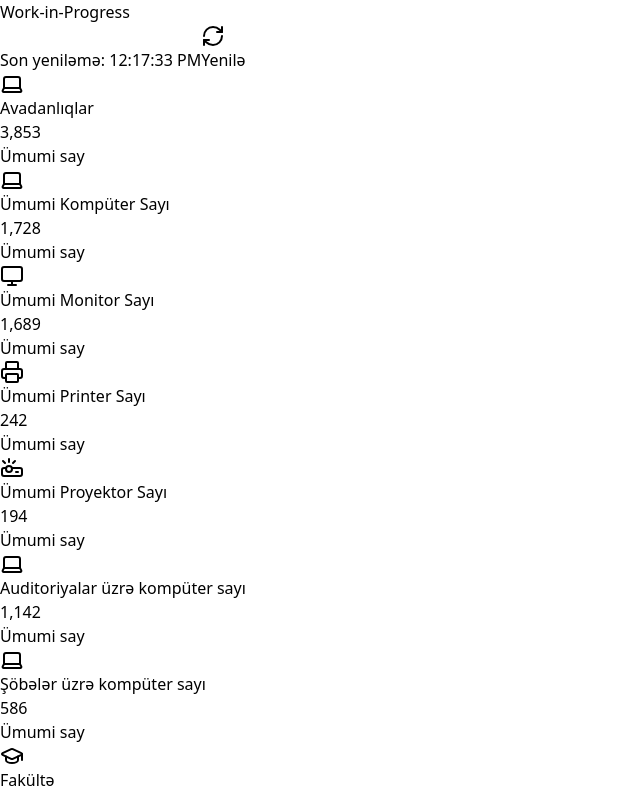
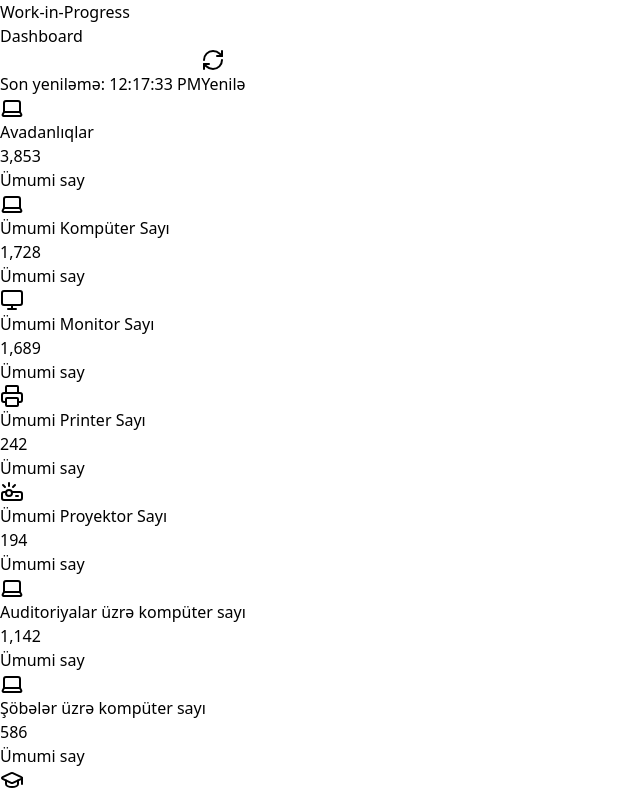
Before and after one commit to ruhidnovruzovv/Inventar, a React (Vite) app: page / in a window 1280 px wide. Shown: the top 796 px of the page, without its empty margins (0-640 px from the left). Built offline with nearby package versions, Linux system fonts and the light colour scheme.

Commit message:
finishedd

```diff
--- a/src/App.jsx
+++ b/src/App.jsx
@@ -211,14 +211,14 @@ function App() {
     <div className="min-h-screen ">
       {/* Header */}
       <header>
-        <nav className="bg-gray-800 text-center text-white py-4 font-semibold">
-          <h1 className='text-3xl'>Work-in-Progress</h1>
+        <nav className="bg-gray-800 text-center text-white py-2 font-semibold">
+          <h1 className='text-xl'>Work-in-Progress</h1>
         </nav>
       </header>
       <div className=" ">
         <div className="max-w-7xl mx-auto px-4 py-6">
           <div className="flex justify-between items-center">
-            <h1 className="text-2xl font-semibold text-gray-900"></h1>
+            <h1 className="text-3xl font-semibold text-gray-900">Dashboard</h1>
             <div className="flex items-center space-x-4">
               {lastUpdated && (
                 <span className="text-sm text-gray-500">
```
